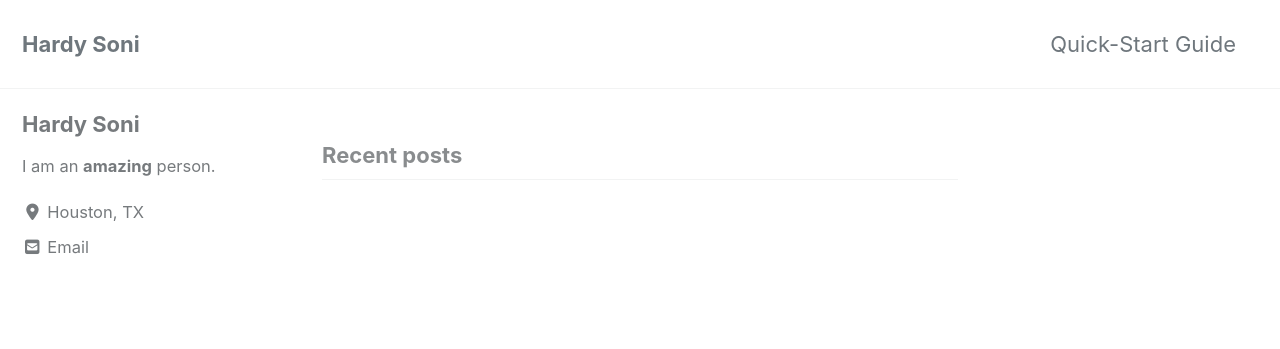
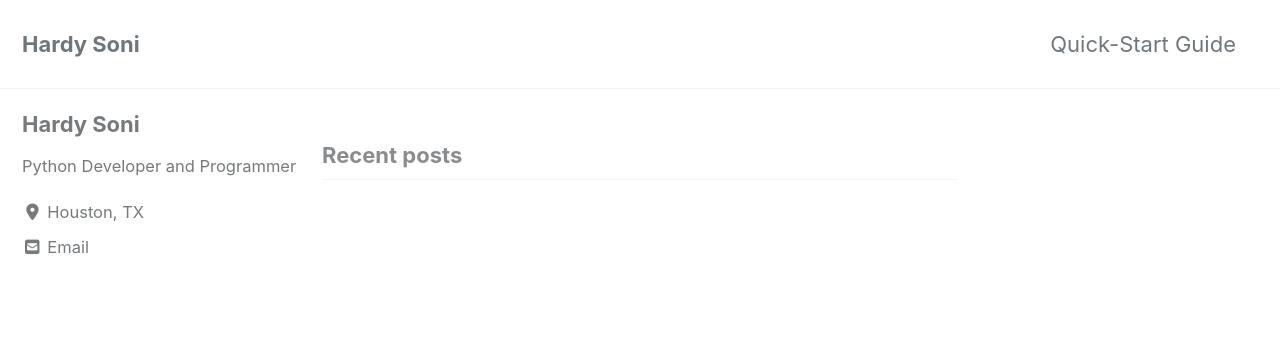
Before and after one commit to hardysoni/hardysoni.github.io, a Jekyll site: the page built from index.html, in a window 1280 px wide. Shown: the top 349 px of the page. Built offline with Jekyll 4.4.1, drawn with Linux system fonts in a browser that asks for light colours; cached includes are drawn as plain includes; nearby versions of some CDN libraries; the list of posts is cut into pages by our own code.

Commit message:
Update _config.yml

```diff
--- a/_config.yml
+++ b/_config.yml
@@ -109,7 +109,7 @@ analytics:
 author:
   name             : "Hardy Soni"
   avatar           : # path of avatar image, e.g. "/assets/images/bio-photo.jpg"
-  bio              : "I am an **amazing** person."
+  bio              : "Python Developer and Programmer"
   location         : "Houston, TX"
   email            : "hsonipsu@gmail.com"
   links:
```
